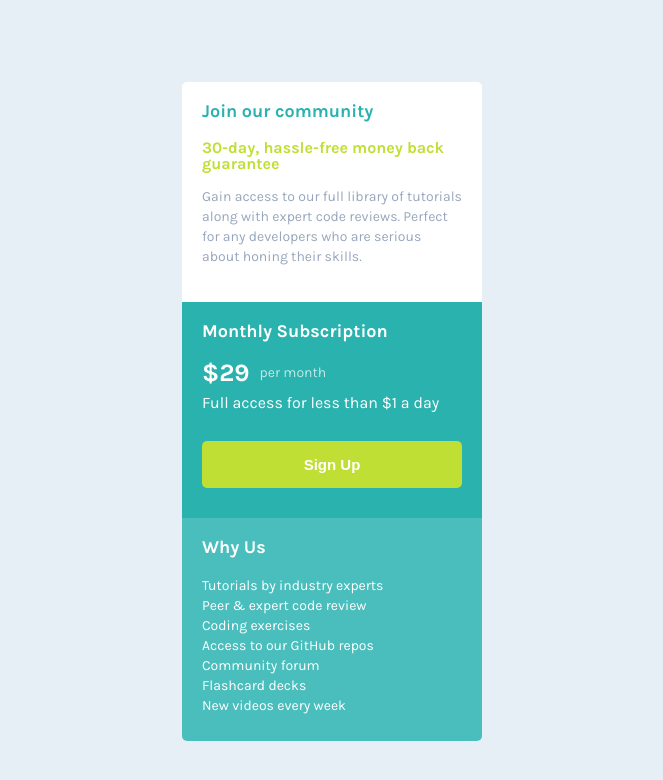
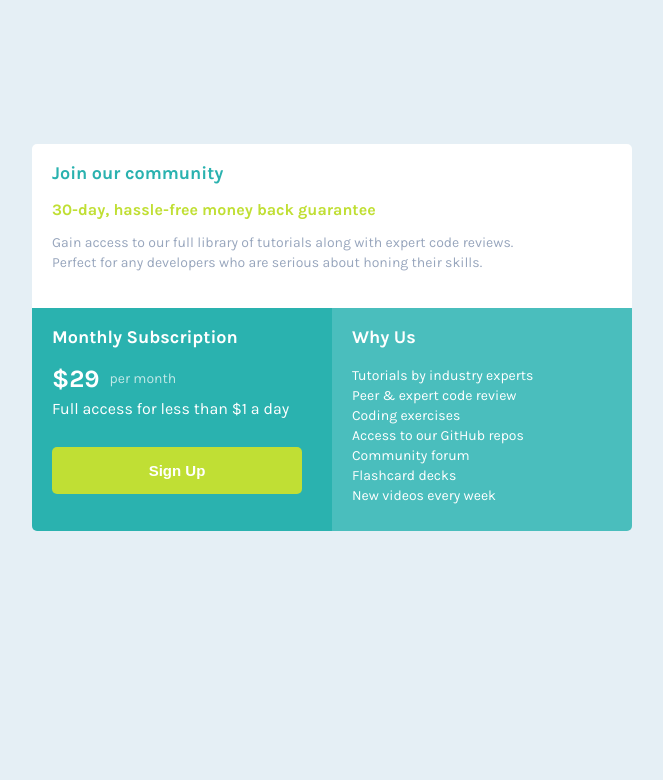
Before and after one commit to Joaovitorsw/single-price-grid-component, a plain HTML site: page index.html in a window 1280 px wide. Shown: the whole page, without its empty margins (308-971 px from the left). Drawn offline with Linux system fonts and the light colour scheme.

Commit message:
✨ feat: mediaquery desktop layout

```diff
--- a/style.css
+++ b/style.css
@@ -117,3 +117,33 @@ main {
 li:hover {
   color: var(--quaternary-color);
 }
+
+@media screen and (min-width: 650px) {
+  main {
+    grid-template-columns: 1fr 1fr;
+    grid-template-rows: min-content min-content min-content;
+    max-width: 600px;
+    margin: 0 auto;
+    margin-top: 10%;
+  }
+
+  .monthly-content {
+    border-radius: 0px 0px 0px 5px;
+  }
+  .why-us-content {
+    border-radius: 0px 0px 5px 0px;
+  }
+  .text-content {
+    grid-column: 1/-1;
+  }
+
+  .sub-title-text {
+    max-width: unset;
+  }
+  .paragraph-text {
+    max-width: 500px;
+  }
+  .sing-up {
+    max-width: 250px;
+  }
+}
```
